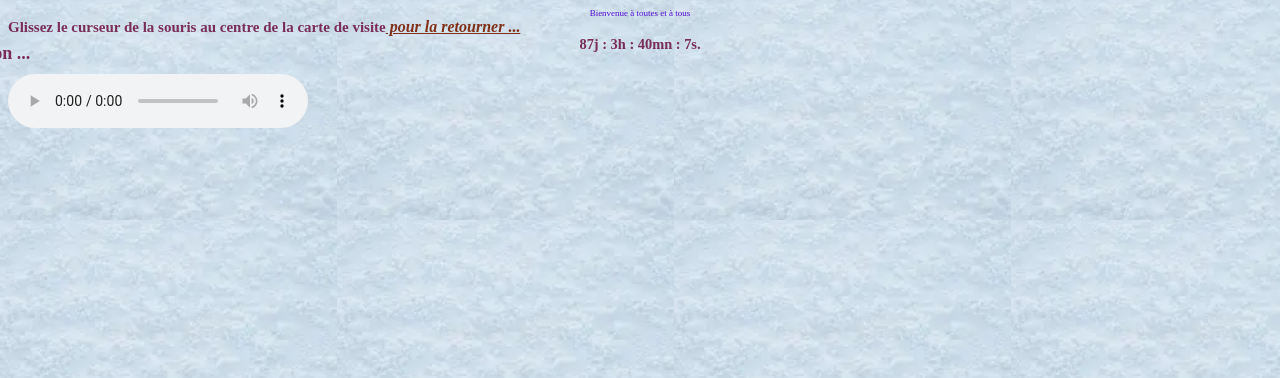
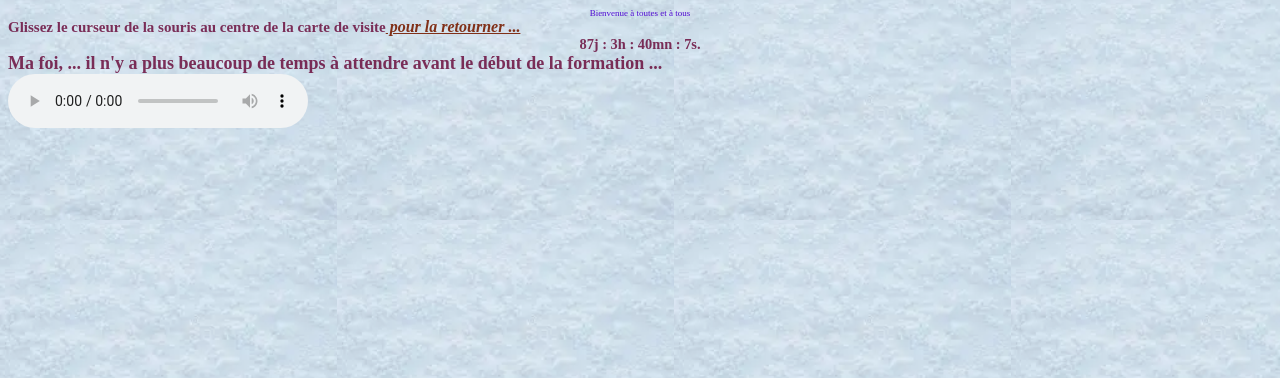
Before and after one commit to Fil2fer-vitamine/Fil2fer-vitamine.github.io, a plain HTML site: page index.html in a window 1280 px wide. Shown: the top 378 px of the page. Drawn offline with Linux system fonts and the light colour scheme.

Commit message:
style.css
Texte centrage ?

```diff
--- a/style.css
+++ b/style.css
@@ -40,18 +40,17 @@ span{
 }
 
 #texte{
-  display: flex;
-  /* justify-content: center;
-  align-items: center; */
+  margin-left: auto;
+  margin-right: auto;
+  width: auto;
+  /*justify-content: center;    je cherchais à centrer le texte par rapport à la page : ça ne doit pas être comme ça.
+  align-items: center;*/
   height: 50%;
   font-weight: bold;
   font-size: 18px;
-  top: 50%;
-  right: 50%;
-  transform: translate(-50%,-50%);            /* Cette indication précise un centrage */
-  transition-property: font-size;             /* préparation du grossissement du texte 'attente' */
-  transition-duration: 10s;                   /* grossissement */
-  transition-delay: 0,1s;                     /* grossissement */
+  transition-property: font-size;    /* préparation du grossissement du texte 'attente' */
+  transition-duration: 10s;          /* grossissement - durée */
+  transition-delay: 0,01s;           /* grossissement - La propriété CSS transition-delay indique la durée à attendre AVANT de débuter la transition qui s'applique pour un changement de propriété.*/
 }
 
 #texte:hover {                                /* Au survol de la zone 'texte' : action de grossissement */
```
